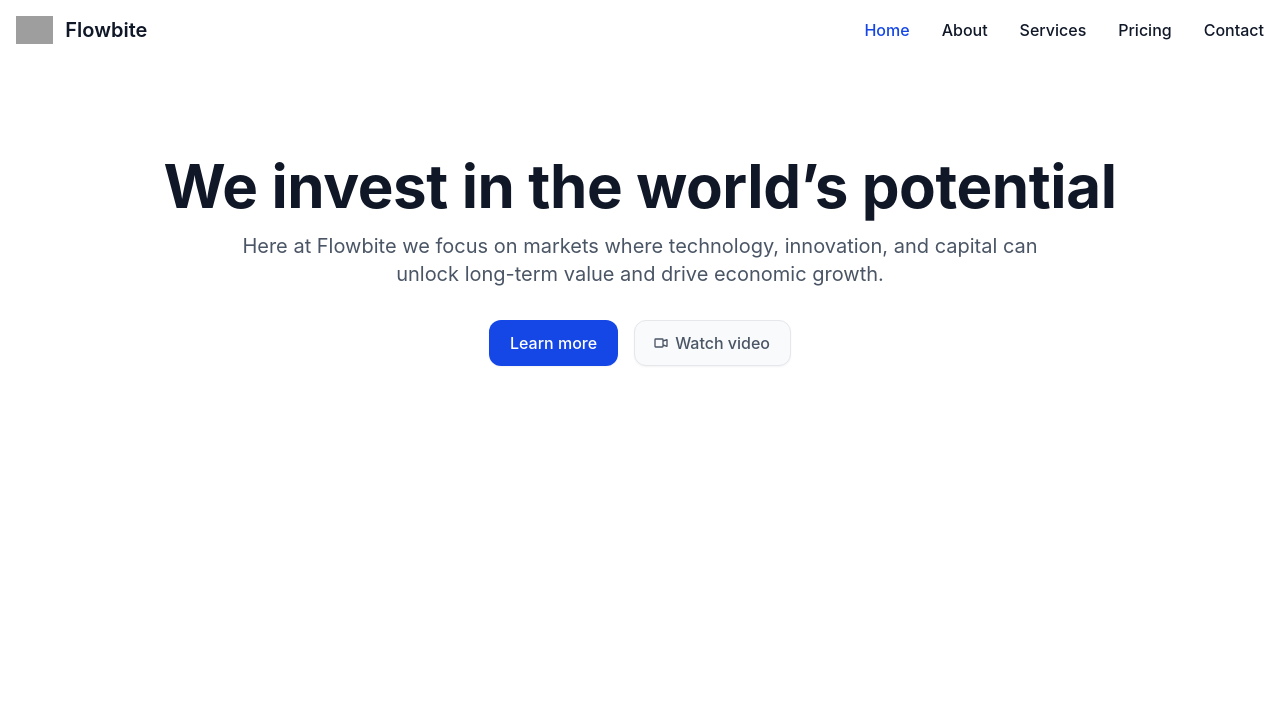
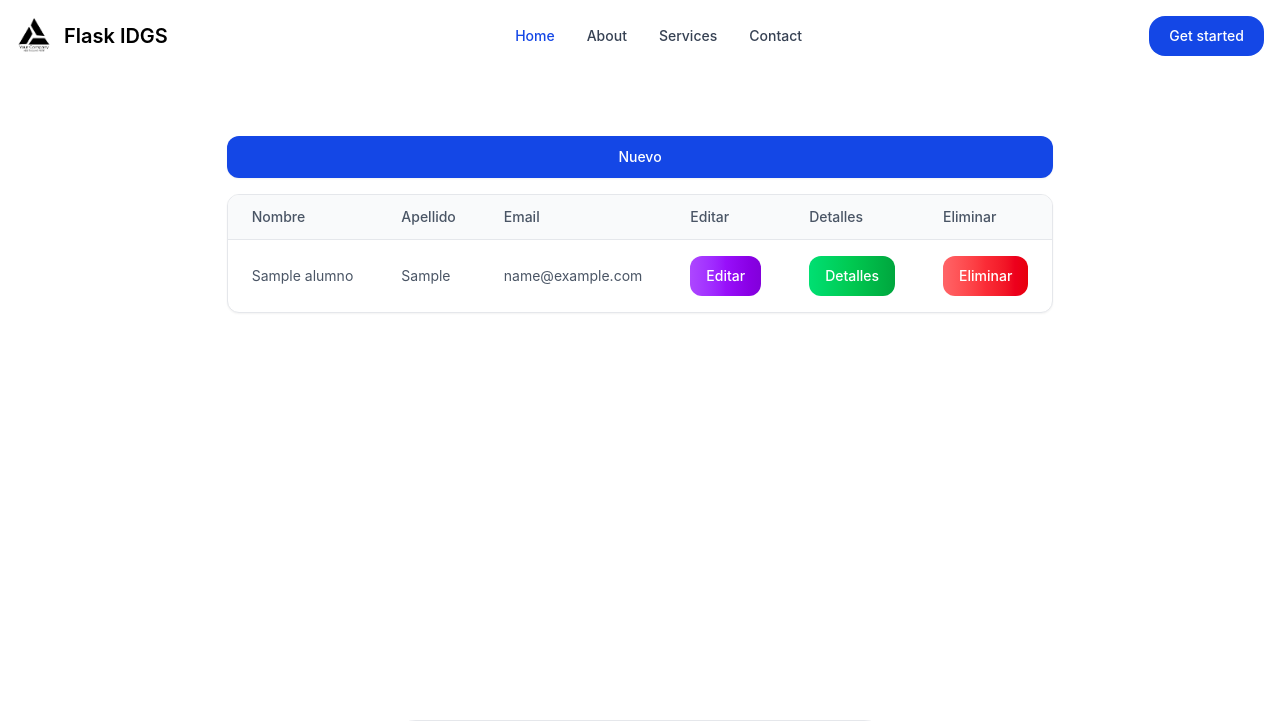
Before and after one commit to IDGS-801-23001533/FlaskIDGS801, a Flask app: page / in a window 1280 px wide. Shown: the top 721 px of the page. Run offline with Flask 3, Linux system fonts and the light colour scheme; tables that the repository leaves empty hold one stand-in row (values such as "Sample post"); some libraries are stand-ins or nearby versions; grey boxes are pictures that could not be loaded.

Commit message:
Insertar 16/02/2026

```diff
--- a/app.py
+++ b/app.py
@@ -1,16 +1,17 @@
 from config import DevelopmentConfig
-from flask import Flask, render_template
+from flask import Flask, render_template, request, redirect, url_for
 from flask import flash
 from flask_wtf.csrf import CSRFProtect
 from flask import g
 
+from config import DevelopmentConfig
 import forms
 from models import db, Alumnos
 
 
 app = Flask(__name__)
 app.config.from_object(DevelopmentConfig)
-csrf=CSRFProtect
+csrf=CSRFProtect()
 
 @app.errorhandler(404)
 def page_not_found(e):
@@ -19,13 +20,28 @@ def page_not_found(e):
 @app.route("/")
 @app.route("/index")
 def index():
-	return render_template("index.html")
+	create_form=forms.UserForm2(request.form)
+	#la linea de abajo es como hacer un select * form alumnos
+	alumno=Alumnos.query.all()
+	return render_template("index.html", form=create_form, alumno=alumno)
 
 @app.route('/Alumnos',methods=['GET','POST'])
 def alumnos():
+	create_form=forms.UserForm2(request.form)
+	if request.method=='POST':
+		alum=Alumnos(	nombre=create_form.nombre.data,
+						apaterno=create_form.apaterno.data,
+					  	email=create_form.email.data)
+		db.session.add(alum)
+		db.session.commit()
+		return redirect(url_for('index'))
 
 	return render_template("Alumnos.html")
 
 
 if __name__ == '__main__':
-	app.run(debug=True)
+	csrf.init_app(app)
+	db.init_app(app)
+	with app.app_context():
+		db.create_all()
+	app.run()
--- a/config.py
+++ b/config.py
@@ -8,5 +8,5 @@ class Config(object):
 
 class DevelopmentConfig(Config):
     DEBUG = True
-    SQLALCHEMY_DATABASE_URI = '´mysql+pymysql://root:root@localhost/bdidgs801'
+    SQLALCHEMY_DATABASE_URI = 'mysql+pymysql://root:root@localhost/bdidgs801'
     SQLALCHEMY_TRACK_MODIFICATIONS = False
--- a/static/dist/output.css
+++ b/static/dist/output.css
@@ -280,6 +280,7 @@
     --color-heading: var(--color-gray-900);
     --color-fg-brand: var(--color-blue-700);
     --color-fg-disabled: var(--color-gray-400);
+    --color-neutral-primary-soft: var(--color-white);
     --color-neutral-primary: var(--color-white);
     --color-neutral-primary-medium: var(--color-white);
     --color-neutral-secondary-soft: var(--color-gray-50);
@@ -846,23 +847,11 @@
   .mx-auto {
     margin-inline: auto;
   }
-  .-ms-0\.5 {
-    margin-inline-start: calc(var(--spacing) * -0.5);
-  }
-  .ms-2 {
-    margin-inline-start: calc(var(--spacing) * 2);
-  }
-  .me-1\.5 {
-    margin-inline-end: calc(var(--spacing) * 1.5);
-  }
   .mt-2 {
     margin-top: calc(var(--spacing) * 2);
   }
   .mt-4 {
     margin-top: calc(var(--spacing) * 4);
-  }
-  .mt-8 {
-    margin-top: calc(var(--spacing) * 8);
   }
   .apexcharts-canvas {
     & .apexcharts-tooltip {
@@ -1162,9 +1151,6 @@
   }
   .mb-5 {
     margin-bottom: calc(var(--spacing) * 5);
-  }
-  .mb-8 {
-    margin-bottom: calc(var(--spacing) * 8);
   }
   .apexcharts-xaxistooltip {
     .apexcharts-canvas & {
@@ -1282,9 +1268,6 @@
   .h-6 {
     height: calc(var(--spacing) * 6);
   }
-  .h-7 {
-    height: calc(var(--spacing) * 7);
-  }
   .h-10 {
     height: calc(var(--spacing) * 10);
   }
@@ -1527,13 +1510,6 @@
   .justify-start {
     justify-content: flex-start;
   }
-  .space-y-4 {
-    :where(& > :not(:last-child)) {
-      --tw-space-y-reverse: 0;
-      margin-block-start: calc(calc(var(--spacing) * 4) * var(--tw-space-y-reverse));
-      margin-block-end: calc(calc(var(--spacing) * 4) * calc(1 - var(--tw-space-y-reverse)));
-    }
-  }
   .space-y-6 {
     :where(& > :not(:last-child)) {
       --tw-space-y-reverse: 0;
@@ -1548,13 +1524,6 @@
       margin-inline-end: calc(calc(var(--spacing) * 2) * calc(1 - var(--tw-space-x-reverse)));
     }
   }
-  .space-x-3 {
-    :where(& > :not(:last-child)) {
-      --tw-space-x-reverse: 0;
-      margin-inline-start: calc(calc(var(--spacing) * 3) * var(--tw-space-x-reverse));
-      margin-inline-end: calc(calc(var(--spacing) * 3) * calc(1 - var(--tw-space-x-reverse)));
-    }
-  }
   .self-center {
     align-self: center;
   }
@@ -1571,15 +1540,15 @@
       border-radius: var(--radius-base);
     }
   }
+  .overflow-x-auto {
+    overflow-x: auto;
+  }
   .overflow-x-hidden {
     overflow-x: hidden;
   }
   .overflow-y-auto {
     overflow-y: auto;
   }
-  .rounded {
-    border-radius: var(--radius);
-  }
   .rounded-2xl {
     border-radius: var(--radius-2xl);
   }
@@ -1594,9 +1563,6 @@
   }
   .rounded-sm {
     border-radius: var(--radius-sm);
-  }
-  .rounded-xs {
-    border-radius: var(--radius-xs);
   }
   .rounded-s-base {
     border-start-start-radius: var(--radius-base);
@@ -1771,6 +1737,9 @@
   .bg-neutral-primary-medium {
     background-color: var(--color-neutral-primary-medium);
   }
+  .bg-neutral-primary-soft {
+    background-color: var(--color-neutral-primary-soft);
+  }
   .bg-neutral-secondary-medium {
     background-color: var(--color-neutral-secondary-medium);
   }
@@ -1801,6 +1770,49 @@
     .datatable-wrapper .datatable-table tbody tr& {
       background-color: var(--color-neutral-secondary);
     }
+  }
+  .bg-gradient-to-r {
+    --tw-gradient-position: to right in oklab;
+    background-image: linear-gradient(var(--tw-gradient-stops));
+  }
+  .from-green-400 {
+    --tw-gradient-from: var(--color-green-400);
+    --tw-gradient-stops: var(--tw-gradient-via-stops, var(--tw-gradient-position), var(--tw-gradient-from) var(--tw-gradient-from-position), var(--tw-gradient-to) var(--tw-gradient-to-position));
+  }
+  .from-purple-500 {
+    --tw-gradient-from: var(--color-purple-500);
+    --tw-gradient-stops: var(--tw-gradient-via-stops, var(--tw-gradient-position), var(--tw-gradient-from) var(--tw-gradient-from-position), var(--tw-gradient-to) var(--tw-gradient-to-position));
+  }
+  .from-red-400 {
+    --tw-gradient-from: var(--color-red-400);
+    --tw-gradient-stops: var(--tw-gradient-via-stops, var(--tw-gradient-position), var(--tw-gradient-from) var(--tw-gradient-from-position), var(--tw-gradient-to) var(--tw-gradient-to-position));
+  }
+  .via-green-500 {
+    --tw-gradient-via: var(--color-green-500);
+    --tw-gradient-via-stops: var(--tw-gradient-position), var(--tw-gradient-from) var(--tw-gradient-from-position), var(--tw-gradient-via) var(--tw-gradient-via-position), var(--tw-gradient-to) var(--tw-gradient-to-position);
+    --tw-gradient-stops: var(--tw-gradient-via-stops);
+  }
+  .via-purple-600 {
+    --tw-gradient-via: var(--color-purple-600);
+    --tw-gradient-via-stops: var(--tw-gradient-position), var(--tw-gradient-from) var(--tw-gradient-from-position), var(--tw-gradient-via) var(--tw-gradient-via-position), var(--tw-gradient-to) var(--tw-gradient-to-position);
+    --tw-gradient-stops: var(--tw-gradient-via-stops);
+  }
+  .via-red-500 {
+    --tw-gradient-via: var(--color-red-500);
+    --tw-gradient-via-stops: var(--tw-gradient-position), var(--tw-gradient-from) var(--tw-gradient-from-position), var(--tw-gradient-via) var(--tw-gradient-via-position), var(--tw-gradient-to) var(--tw-gradient-to-position);
+    --tw-gradient-stops: var(--tw-gradient-via-stops);
+  }
+  .to-green-600 {
+    --tw-gradient-to: var(--color-green-600);
+    --tw-gradient-stops: var(--tw-gradient-via-stops, var(--tw-gradient-position), var(--tw-gradient-from) var(--tw-gradient-from-position), var(--tw-gradient-to) var(--tw-gradient-to-position));
+  }
+  .to-purple-700 {
+    --tw-gradient-to: var(--color-purple-700);
+    --tw-gradient-stops: var(--tw-gradient-via-stops, var(--tw-gradient-position), var(--tw-gradient-from) var(--tw-gradient-from-position), var(--tw-gradient-to) var(--tw-gradient-to-position));
+  }
+  .to-red-600 {
+    --tw-gradient-to: var(--color-red-600);
+    --tw-gradient-stops: var(--tw-gradient-via-stops, var(--tw-gradient-position), var(--tw-gradient-from) var(--tw-gradient-from-position), var(--tw-gradient-to) var(--tw-gradient-to-position));
   }
   .apexcharts-datalabels-group {
     & .apexcharts-text.apexcharts-datalabel-value {
@@ -1886,6 +1898,9 @@
   .px-5 {
     padding-inline: calc(var(--spacing) * 5);
   }
+  .px-6 {
+    padding-inline: calc(var(--spacing) * 6);
+  }
   .py-2 {
     padding-block: calc(var(--spacing) * 2);
   }
@@ -1894,6 +1909,9 @@
   }
   .py-3 {
     padding-block: calc(var(--spacing) * 3);
+  }
+  .py-4 {
+    padding-block: calc(var(--spacing) * 4);
   }
   .py-8 {
     padding-block: calc(var(--spacing) * 8);
@@ -1940,9 +1958,11 @@
   .text-center {
     text-align: center;
   }
-  .text-4xl {
-    font-size: var(--text-4xl);
-    line-height: var(--tw-leading, var(--text-4xl--line-height));
+  .text-left {
+    text-align: left;
+  }
+  .text-right {
+    text-align: right;
   }
   .text-base {
     font-size: var(--text-base);
@@ -2022,25 +2042,13 @@
     --tw-leading: var(--leading-relaxed);
     line-height: var(--leading-relaxed);
   }
-  .font-bold {
-    --tw-font-weight: var(--font-weight-bold);
-    font-weight: var(--font-weight-bold);
-  }
   .font-medium {
     --tw-font-weight: var(--font-weight-medium);
     font-weight: var(--font-weight-medium);
   }
-  .font-normal {
-    --tw-font-weight: var(--font-weight-normal);
-    font-weight: var(--font-weight-normal);
-  }
   .font-semibold {
     --tw-font-weight: var(--font-weight-semibold);
     font-weight: var(--font-weight-semibold);
-  }
-  .tracking-tight {
-    --tw-tracking: var(--tracking-tight);
-    letter-spacing: var(--tracking-tight);
   }
   .whitespace-nowrap {
     white-space: nowrap;
@@ -2155,10 +2163,6 @@
     --tw-ease: var(--ease-out);
     transition-timing-function: var(--ease-out);
   }
-  .select-none {
-    -webkit-user-select: none;
-    user-select: none;
-  }
   .group-hover\:text-blue-600 {
     &:is(:where(.group):hover *) {
       @media (hover: hover) {
@@ -2220,20 +2224,6 @@
       }
     }
   }
-  .hover\:bg-neutral-secondary-soft {
-    &:hover {
-      @media (hover: hover) {
-        background-color: var(--color-neutral-secondary-soft);
-      }
-    }
-  }
-  .hover\:bg-neutral-tertiary {
-    &:hover {
-      @media (hover: hover) {
-        background-color: var(--color-neutral-tertiary);
-      }
-    }
-  }
   .hover\:bg-neutral-tertiary-medium {
     &:hover {
       @media (hover: hover) {
@@ -2248,6 +2238,14 @@
       }
     }
   }
+  .hover\:bg-gradient-to-br {
+    &:hover {
+      @media (hover: hover) {
+        --tw-gradient-position: to bottom right in oklab;
+        background-image: linear-gradient(var(--tw-gradient-stops));
+      }
+    }
+  }
   .hover\:text-fg-brand {
     &:hover {
       @media (hover: hover) {
@@ -2269,13 +2267,6 @@
       }
     }
   }
-  .hover\:underline {
-    &:hover {
-      @media (hover: hover) {
-        text-decoration-line: underline;
-      }
-    }
-  }
   .focus\:z-10 {
     &:focus {
       z-index: 10;
@@ -2313,19 +2304,29 @@
       --tw-ring-color: var(--color-brand-medium);
     }
   }
-  .focus\:ring-brand-soft {
-    &:focus {
-      --tw-ring-color: var(--color-brand-soft);
-    }
-  }
   .focus\:ring-gray-200 {
     &:focus {
       --tw-ring-color: var(--color-gray-200);
     }
   }
+  .focus\:ring-green-300 {
+    &:focus {
+      --tw-ring-color: var(--color-green-300);
+    }
+  }
   .focus\:ring-neutral-tertiary {
     &:focus {
       --tw-ring-color: var(--color-neutral-tertiary);
+    }
+  }
+  .focus\:ring-purple-300 {
+    &:focus {
+      --tw-ring-color: var(--color-purple-300);
+    }
+  }
+  .focus\:ring-red-300 {
+    &:focus {
+      --tw-ring-color: var(--color-red-300);
     }
   }
   .focus\:outline-none {
@@ -2339,44 +2340,11 @@
       height: calc(var(--spacing) * 9);
     }
   }
-  .sm\:flex-row {
-    @media (width >= 40rem) {
-      flex-direction: row;
-    }
-  }
-  .sm\:justify-center {
-    @media (width >= 40rem) {
-      justify-content: center;
-    }
-  }
-  .sm\:space-y-0 {
-    @media (width >= 40rem) {
-      :where(& > :not(:last-child)) {
-        --tw-space-y-reverse: 0;
-        margin-block-start: calc(calc(var(--spacing) * 0) * var(--tw-space-y-reverse));
-        margin-block-end: calc(calc(var(--spacing) * 0) * calc(1 - var(--tw-space-y-reverse)));
-      }
-    }
-  }
-  .sm\:space-x-4 {
-    @media (width >= 40rem) {
-      :where(& > :not(:last-child)) {
-        --tw-space-x-reverse: 0;
-        margin-inline-start: calc(calc(var(--spacing) * 4) * var(--tw-space-x-reverse));
-        margin-inline-end: calc(calc(var(--spacing) * 4) * calc(1 - var(--tw-space-x-reverse)));
-      }
-    }
-  }
   .sm\:px-4 {
     @media (width >= 40rem) {
       padding-inline: calc(var(--spacing) * 4);
     }
   }
-  .sm\:px-16 {
-    @media (width >= 40rem) {
-      padding-inline: calc(var(--spacing) * 16);
-    }
-  }
   .md\:inset-0 {
     @media (width >= 48rem) {
       inset: calc(var(--spacing) * 0);
@@ -2400,11 +2368,6 @@
   .md\:mr-0 {
     @media (width >= 48rem) {
       margin-right: calc(var(--spacing) * 0);
-    }
-  }
-  .md\:block {
-    @media (width >= 48rem) {
-      display: block;
     }
   }
   .md\:flex {
@@ -2442,11 +2405,6 @@
       border-width: 0px;
     }
   }
-  .md\:bg-neutral-primary {
-    @media (width >= 48rem) {
-      background-color: var(--color-neutral-primary);
-    }
-  }
   .md\:bg-transparent {
     @media (width >= 48rem) {
       background-color: transparent;
@@ -2460,12 +2418,6 @@
   .md\:p-0 {
     @media (width >= 48rem) {
       padding: calc(var(--spacing) * 0);
-    }
-  }
-  .md\:text-5xl {
-    @media (width >= 48rem) {
-      font-size: var(--text-5xl);
-      line-height: var(--tw-leading, var(--text-5xl--line-height));
     }
   }
   .md\:text-sm {
@@ -2483,11 +2435,6 @@
   .md\:text-blue-700 {
     @media (width >= 48rem) {
       color: var(--color-blue-700);
-    }
-  }
-  .md\:text-fg-brand {
-    @media (width >= 48rem) {
-      color: var(--color-fg-brand);
     }
   }
   .md\:hover\:bg-transparent {
@@ -2508,20 +2455,6 @@
       }
     }
   }
-  .md\:hover\:text-fg-brand {
-    @media (width >= 48rem) {
-      &:hover {
-        @media (hover: hover) {
-          color: var(--color-fg-brand);
-        }
-      }
-    }
-  }
-  .lg\:mb-16 {
-    @media (width >= 64rem) {
-      margin-bottom: calc(var(--spacing) * 16);
-    }
-  }
   .lg\:px-12 {
     @media (width >= 64rem) {
       padding-inline: calc(var(--spacing) * 12);
@@ -2530,23 +2463,6 @@
   .lg\:py-16 {
     @media (width >= 64rem) {
       padding-block: calc(var(--spacing) * 16);
-    }
-  }
-  .lg\:text-6xl {
-    @media (width >= 64rem) {
-      font-size: var(--text-6xl);
-      line-height: var(--tw-leading, var(--text-6xl--line-height));
-    }
-  }
-  .lg\:text-xl {
-    @media (width >= 64rem) {
-      font-size: var(--text-xl);
-      line-height: var(--tw-leading, var(--text-xl--line-height));
-    }
-  }
-  .xl\:px-48 {
-    @media (width >= 80rem) {
-      padding-inline: calc(var(--spacing) * 48);
     }
   }
   .rtl\:rotate-180 {
@@ -2559,6 +2475,11 @@
       :where(& > :not(:last-child)) {
         --tw-space-x-reverse: 1;
       }
+    }
+  }
+  .rtl\:text-right {
+    &:where(:dir(rtl), [dir="rtl"], [dir="rtl"] *) {
+      text-align: right;
     }
   }
   .dark\:border-gray-500 {
@@ -2697,6 +2618,27 @@
     @media (prefers-color-scheme: dark) {
       &:focus {
         --tw-ring-color: var(--color-gray-600);
+      }
+    }
+  }
+  .dark\:focus\:ring-green-800 {
+    @media (prefers-color-scheme: dark) {
+      &:focus {
+        --tw-ring-color: var(--color-green-800);
+      }
+    }
+  }
+  .dark\:focus\:ring-purple-800 {
+    @media (prefers-color-scheme: dark) {
+      &:focus {
+        --tw-ring-color: var(--color-purple-800);
+      }
+    }
+  }
+  .dark\:focus\:ring-red-800 {
+    @media (prefers-color-scheme: dark) {
+      &:focus {
+        --tw-ring-color: var(--color-red-800);
       }
     }
   }
@@ -3296,15 +3238,53 @@
   inherits: false;
   initial-value: solid;
 }
+@property --tw-gradient-position {
+  syntax: "*";
+  inherits: false;
+}
+@property --tw-gradient-from {
+  syntax: "<color>";
+  inherits: false;
+  initial-value: #0000;
+}
+@property --tw-gradient-via {
+  syntax: "<color>";
+  inherits: false;
+  initial-value: #0000;
+}
+@property --tw-gradient-to {
+  syntax: "<color>";
+  inherits: false;
+  initial-value: #0000;
+}
+@property --tw-gradient-stops {
+  syntax: "*";
+  inherits: false;
+}
+@property --tw-gradient-via-stops {
+  syntax: "*";
+  inherits: false;
+}
+@property --tw-gradient-from-position {
+  syntax: "<length-percentage>";
+  inherits: false;
+  initial-value: 0%;
+}
+@property --tw-gradient-via-position {
+  syntax: "<length-percentage>";
+  inherits: false;
+  initial-value: 50%;
+}
+@property --tw-gradient-to-position {
+  syntax: "<length-percentage>";
+  inherits: false;
+  initial-value: 100%;
+}
 @property --tw-leading {
   syntax: "*";
   inherits: false;
 }
 @property --tw-font-weight {
-  syntax: "*";
-  inherits: false;
-}
-@property --tw-tracking {
   syntax: "*";
   inherits: false;
 }
@@ -3463,9 +3443,17 @@
       --tw-space-y-reverse: 0;
       --tw-space-x-reverse: 0;
       --tw-border-style: solid;
+      --tw-gradient-position: initial;
+      --tw-gradient-from: #0000;
+      --tw-gradient-via: #0000;
+      --tw-gradient-to: #0000;
+      --tw-gradient-stops: initial;
+      --tw-gradient-via-stops: initial;
+      --tw-gradient-from-position: 0%;
+      --tw-gradient-via-position: 50%;
+      --tw-gradient-to-position: 100%;
       --tw-leading: initial;
       --tw-font-weight: initial;
-      --tw-tracking: initial;
       --tw-shadow: 0 0 #0000;
       --tw-shadow-color: initial;
       --tw-shadow-alpha: 100%;
--- a/templates/index.html
+++ b/templates/index.html
@@ -1,65 +1,69 @@
-<!DOCTYPE html>
-<html lang="en">
+{% extends "layout.html"%}
 
-<head>
-    <meta charset="UTF-8">
-    <meta http-equiv="X-UA-Compatible" content="IE=edge">
-    <meta name="viewport" content="width=device-width, initial-scale=1.0">
-    <title>Flowbite Flask</title>
-    <link rel="stylesheet" href="{{url_for('static',filename='dist/output.css')}}">
-</head>
+{% block container1 %}
 
-<body>
+<section class="bg-neutral-primary">
+  <div class="py-8 px-4 mx-auto max-w-screen-xl lg:py-16 lg:px-12">
 
-<nav class="bg-neutral-primary border-default">
-  <div class="max-w-screen-xl flex flex-wrap items-center justify-between mx-auto p-4">
-    <a href="https://flowbite.com/" class="flex items-center space-x-3 rtl:space-x-reverse">
-        <img src="https://flowbite.com/docs/images/logo.svg" class="h-7" alt="Flowbite Logo" />
-        <span class="self-center text-xl text-heading font-semibold whitespace-nowrap">Flowbite</span>
+    <div>
+    <a href="Alumnos" class="block w-full text-center text-white bg-brand border border-transparent
+              hover:bg-brand-strong focus:ring-4 focus:ring-brand-medium
+              shadow-xs font-medium leading-5 rounded-base text-sm
+              px-4 py-2.5 mb-4 focus:outline-none">
+      Nuevo
     </a>
-    <button data-collapse-toggle="navbar-default" type="button" class="inline-flex items-center p-2 w-10 h-10 justify-center text-sm text-body rounded-base md:hidden hover:bg-neutral-secondary-soft hover:text-heading focus:outline-none focus:ring-2 focus:ring-neutral-tertiary" aria-controls="navbar-default" aria-expanded="false">
-        <span class="sr-only">Open main menu</span>
-        <svg class="w-6 h-6" aria-hidden="true" xmlns="http://www.w3.org/2000/svg" width="24" height="24" fill="none" viewBox="0 0 24 24"><path stroke="currentColor" stroke-linecap="round" stroke-width="2" d="M5 7h14M5 12h14M5 17h14"/></svg>
-    </button>
-    <div class="hidden w-full md:block md:w-auto" id="navbar-default">
-      <ul class="font-medium flex flex-col p-4 md:p-0 mt-4 border border-default rounded-base bg-neutral-secondary-soft md:flex-row md:space-x-8 rtl:space-x-reverse md:mt-0 md:border-0 md:bg-neutral-primary">
-        <li>
-          <a href="#" class="block py-2 px-3 text-white bg-brand rounded md:bg-transparent md:text-fg-brand md:p-0" aria-current="page">Home</a>
-        </li>
-        <li>
-          <a href="#" class="block py-2 px-3 text-heading rounded hover:bg-neutral-tertiary md:hover:bg-transparent md:border-0 md:hover:text-fg-brand md:p-0 md:dark:hover:bg-transparent">About</a>
-        </li>
-        <li>
-          <a href="#" class="block py-2 px-3 text-heading rounded hover:bg-neutral-tertiary md:hover:bg-transparent md:border-0 md:hover:text-fg-brand md:p-0 md:dark:hover:bg-transparent">Services</a>
-        </li>
-        <li>
-          <a href="#" class="block py-2 px-3 text-heading rounded hover:bg-neutral-tertiary md:hover:bg-transparent md:border-0 md:hover:text-fg-brand md:p-0 md:dark:hover:bg-transparent">Pricing</a>
-        </li>
-        <li>
-          <a href="#" class="block py-2 px-3 text-heading rounded hover:bg-neutral-tertiary md:hover:bg-transparent md:border-0 md:hover:text-fg-brand md:p-0 md:dark:hover:bg-transparent">Contact</a>
-        </li>
-      </ul>
     </div>
-  </div>
-</nav>
-<section class="bg-neutral-primary">
-  <div class="py-8 px-4 mx-auto max-w-screen-xl text-center lg:py-16 lg:px-12">
-        <h1 class="mb-4 mt-8 text-4xl font-bold tracking-tight text-heading md:text-5xl lg:text-6xl">We invest in the world’s potential</h1>
-        <p class="mb-8 text-lg font-normal text-body lg:text-xl sm:px-16 xl:px-48">Here at Flowbite we focus on markets where technology, innovation, and capital can unlock long-term value and drive economic growth.</p>
-        <div class="flex flex-col mb-8 lg:mb-16 space-y-4 sm:flex-row sm:justify-center sm:space-y-0 sm:space-x-4">
-            <a href="#" class="text-white bg-brand box-border border border-transparent hover:bg-brand-strong focus:ring-4 focus:ring-brand-medium shadow-xs font-medium leading-5 rounded-base text-base px-5 py-3 focus:outline-none">Learn more</a>
-            <a href="#" class="inline-flex items-center text-body bg-neutral-secondary-medium box-border border border-default-medium hover:bg-neutral-tertiary-medium hover:text-heading focus:ring-4 focus:ring-neutral-tertiary shadow-xs font-medium leading-5 rounded-base text-base px-5 py-3 focus:outline-none">
-                <svg class="w-4 h-4 me-1.5 -ms-0.5" aria-hidden="true" xmlns="http://www.w3.org/2000/svg" width="24" height="24" fill="none" viewBox="0 0 24 24">
-                    <path stroke="currentColor" stroke-linecap="round" stroke-linejoin="round" stroke-width="2" d="M14 6H4a1 1 0 0 0-1 1v10a1 1 0 0 0 1 1h10a1 1 0 0 0 1-1V7a1 1 0 0 0-1-1Zm7 11-6-2V9l6-2v10Z"/>
-                </svg>
-                Watch video
-            </a>
-        </div>
+
+<div class="relative overflow-x-auto bg-neutral-primary-soft shadow-xs rounded-base border border-default">
+
+    <table class="w-full text-sm text-left rtl:text-right text-body">
+        <thead class="bg-neutral-secondary-soft border-b border-default">
+            <tr>
+                <th scope="col" class="px-6 py-3 font-medium">
+                    Nombre
+                </th>
+                <th scope="col" class="px-6 py-3 font-medium">
+                    Apellido
+                </th>
+                <th scope="col" class="px-6 py-3 font-medium">
+                    Email
+                </th>
+                <th scope="col" class="px-6 py-3 font-medium">
+                    Editar
+                </th>
+                <th scope="col" class="px-6 py-3 font-medium">
+                    Detalles
+                </th>
+                <th scope="col" class="px-6 py-3 font-medium">
+                    Eliminar
+                </th>
+            </tr>
+        </thead>
+        <tbody>
+         {% for alum in alumno %}
+         <tr
+          class="">
+
+        <td class="px-6 py-4">{{ alum.nombre }}</td>
+        <td class="px-6 py-4">{{ alum.apaterno }}</td>
+        <td class="px-6 py-4">{{ alum.email }}</td>
+        <td class="px-6 py-4 text-right">
+        <button type="button" class="text-white bg-gradient-to-r from-purple-500 via-purple-600 to-purple-700 hover:bg-gradient-to-br focus:ring-4 focus:outline-none focus:ring-purple-300 dark:focus:ring-purple-800 font-medium rounded-base text-sm px-4 py-2.5 text-center leading-5">Editar</button>
+        </td>
+        <td class="px-6 py-4 text-right">
+        <button type="button" class="text-white bg-gradient-to-r from-green-400 via-green-500 to-green-600 hover:bg-gradient-to-br focus:ring-4 focus:outline-none focus:ring-green-300 dark:focus:ring-green-800 font-medium rounded-base text-sm px-4 py-2.5 text-center leading-5">Detalles</button>
+        </td>
+        <td class="px-6 py-4 text-right">
+          <button type="button" class="text-white bg-gradient-to-r from-red-400 via-red-500 to-red-600 hover:bg-gradient-to-br focus:ring-4 focus:outline-none focus:ring-red-300 dark:focus:ring-red-800 font-medium rounded-base text-sm px-4 py-2.5 text-center leading-5">Eliminar</button>
+        </td>
+
+         </tr>
+         {% endfor %}
+
+        </tbody>
+    </table>
+</div>
   </div>
 </section>
 
-
-    <script src="https://cdn.jsdelivr.net/npm/flowbite@4.0.1/dist/flowbite.min.js"></script>
-</body>
-
-</html>
+{% endblock container1 %}
--- a/templates/layout.html
+++ b/templates/layout.html
@@ -67,9 +67,9 @@
             {%endif%}
         {%endwith%}
 
-        {% block container%}
+        {% block container1 %}
 
-        {% endblock %}
+        {% endblock container1 %}
 
     </div>
 
@@ -134,7 +134,6 @@
         </div>
     </div>
 
-    <script src="https://cdn.jsdelivr.net/npm/flowbite@3.1.2/dist/flowbite.min.js"></script>
-</body>
+    <script src="https://cdn.jsdelivr.net/npm/flowbite@4.0.1/dist/flowbite.min.js"></script>
 
 </html>
```
Also changed, not shown: templates/Alumnos.html (+13 -14 lines).
